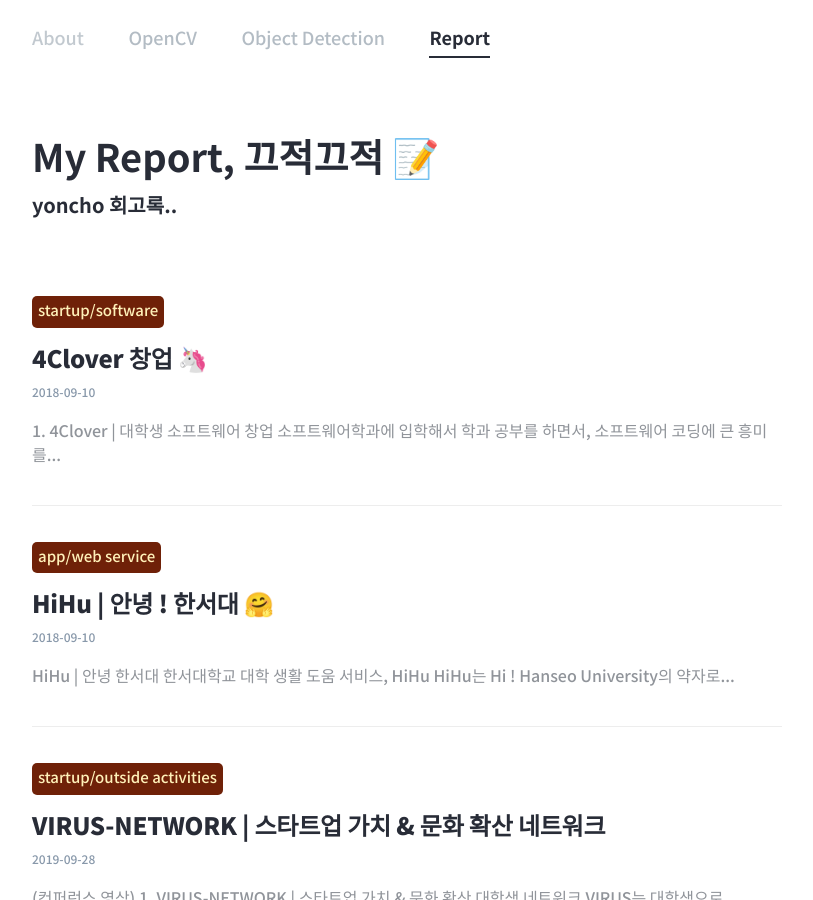
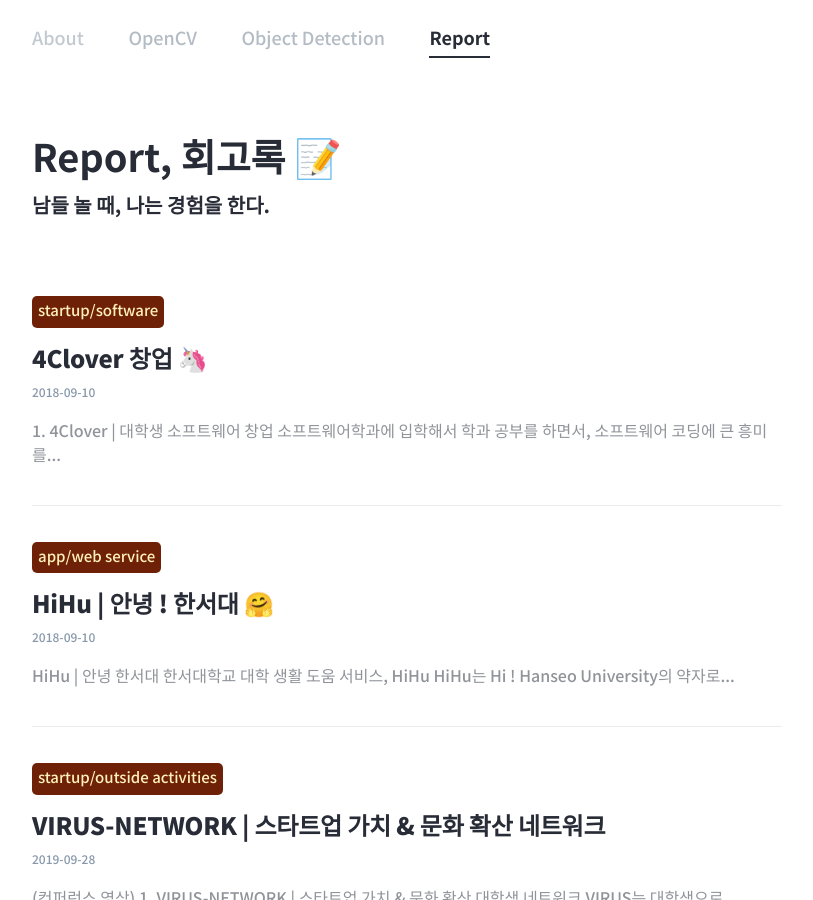
Before and after one commit to yoncho/yoncho.github.io, a Jekyll site: the page built from REPORT/index.html, in a window 1280 px wide and 900 px high. Shown: the whole window, without its empty margins (233-1046 px from the left). Built offline with Jekyll 4.4.1, drawn with Linux system fonts in a browser that asks for light colours; some web fonts are replaced.

Commit message:
2021.08.04

```diff
--- a/REPORT/index.html
+++ b/REPORT/index.html
@@ -1,7 +1,7 @@
 ---
 layout: default
-title: "My Report, 끄적끄적 📝"
-description: yoncho 회고록..
+title: "Report, 회고록 📝"
+description: 남들 놀 때, 나는 경험을 한다.
 main: true
 project-header: true
 ---
--- a/_data/skill-roles.yml
+++ b/_data/skill-roles.yml
@@ -3,4 +3,4 @@
 - name: Tensorflow
 - name: OpenCV
 - name: Git/Github
-- name: Html/CSS
+- name: HTML/CSS
--- a/opencv/index.html
+++ b/opencv/index.html
@@ -1,7 +1,7 @@
 ---
 layout: default
 title: "OpenCV, 컴퓨터비전을 품고있는 아이 🎥"
-description: 영상처리 연구 개발자가 되기위해 opencv 공부를 정리합니다.
+description: 영상처리의 꽃인 OpenCV 라이브러리를 정리합니다.
 main: true
 project-header: true
 ---
```
